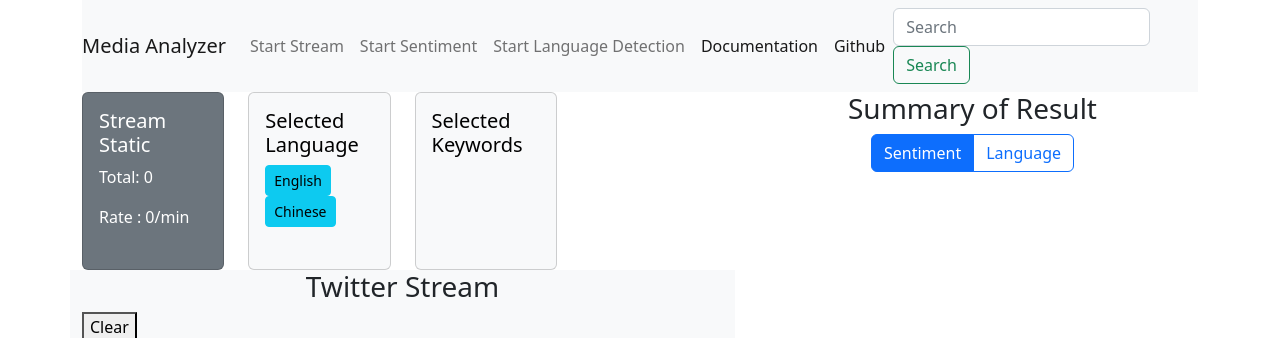
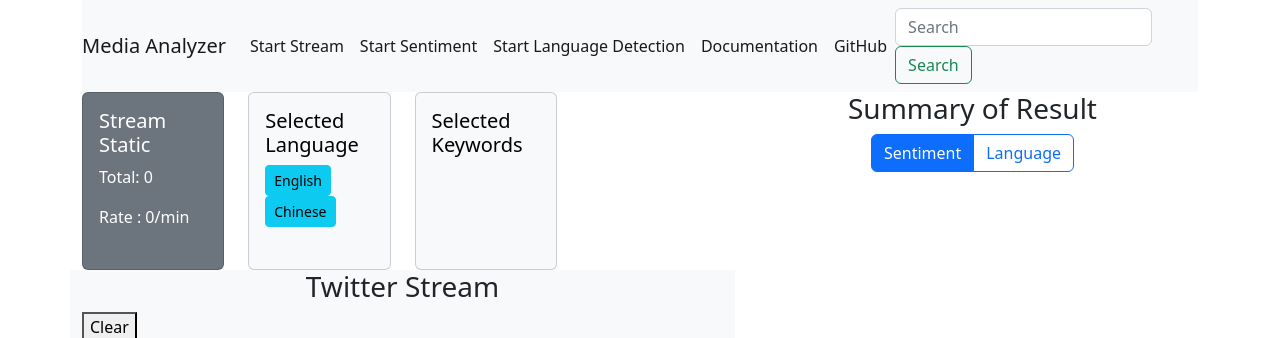
Before and after one commit to joshuam1008/media-analyzer, a Django app: page /twitter/ in a window 1280 px wide. Shown: the top 338 px of the page. Run offline with Django 4.2, Linux system fonts and the light colour scheme; some libraries are stand-ins or nearby versions.

Commit message:
Update routing (/ leads to analysis page), add link to documentation and GitHub

```diff
--- a/src/media_analyzer/media_analyzer/urls.py
+++ b/src/media_analyzer/media_analyzer/urls.py
@@ -15,8 +15,13 @@ Including another URLconf
 """
 from django.contrib import admin
 from django.urls import include, path
+from django.conf.urls.static import static
 
 urlpatterns = [
     path("twitter/", include("twitter_analyzer.urls")),
+    path("", include("twitter_analyzer.urls")),
     path("admin/", admin.site.urls),
-]
+] + static(
+    "docs/",
+    document_root="docs/media_analyzer/index.html",
+)
--- a/src/media_analyzer/twitter_analyzer/templates/twitter_analyzer/index.html
+++ b/src/media_analyzer/twitter_analyzer/templates/twitter_analyzer/index.html
@@ -7,7 +7,7 @@
   <title>Twitter Stream Analysis</title>
   <script src="https://code.jquery.com/jquery-3.3.1.slim.min.js"
     integrity="sha384-q8i/X+965DzO0rT7abK41JStQIAqVgRVzpbzo5smXKp4YfRvH+8abtTE1Pi6jizo" crossorigin="anonymous">
-  </script>
+    </script>
   <script type="text/javascript" src="https://www.gstatic.com/charts/loader.js"></script>
   <link href="https://cdn.jsdelivr.net/npm/bootstrap@5.2.2/dist/css/bootstrap.min.css" rel="stylesheet"
     integrity="sha384-Zenh87qX5JnK2Jl0vWa8Ck2rdkQ2Bzep5IDxbcnCeuOxjzrPF/et3URy9Bv1WTRi" crossorigin="anonymous">
@@ -29,19 +29,20 @@
       <div class="collapse navbar-collapse" id="navbarSupportedContent">
         <ul class="navbar-nav mr-auto">
           <li class="nav-item active">
-            <a class="nav-link" href="#">Start Stream </a>
+            <a class="nav-link active" href="#">Start Stream </a>
           </li>
           <li class="nav-item active">
-            <a class="nav-link" href="#">Start Sentiment </a>
+            <a class="nav-link active " href="#">Start Sentiment </a>
           </li>
           <li class="nav-item active">
-            <a class="nav-link" href="#">Start Language Detection </a>
+            <a class="nav-link active" href="#">Start Language Detection </a>
           </li>
           <li class="nav-item">
-            <a class="nav-link active" href="www.amazon.com" tabindex="-1" aria-disabled="true">Documentation</a>
+            <a class="nav-link active" href="docs/" tabindex="-1" aria-disabled="true">Documentation</a>
           </li>
           <li class="nav-item">
-            <a class="nav-link active" href="#" tabindex="-1" aria-disabled="true">Github</a>
+            <a class="nav-link active" href="https://github.com/joshuam1008/media-analyzer" tabindex="-1"
+              aria-disabled="true">GitHub</a>
           </li>
         </ul>
         <form class="form-inline my-2 my-lg-0">
@@ -93,9 +94,9 @@
 
 
         <div class="row">
-          <div class="col-12 bg-light style="z-index:-1">
+          <div class="col-12 bg-light style=" z-index:-1">
             <h3 class="text-center"> Twitter Stream </h3>
-            <button id = "clear-tweets">Clear</button>
+            <button id="clear-tweets">Clear</button>
             <ul class="list-group overflow-auto p-2" id="tweet_stream" style="height:80vh">
               <!-- stream here-->
             </ul>
@@ -108,10 +109,12 @@
           <div class='col-12 text-center'>
             <h3 class="text-center"> Summary of Result </h3>
             <div class="btn-group" role="group" aria-label="Basic radio toggle button group">
-              <input type="radio" class="btn-check summary" name="btnradio" value = "sentiment" id="btnradio1" autocomplete="off" checked>
+              <input type="radio" class="btn-check summary" name="btnradio" value="sentiment" id="btnradio1"
+                autocomplete="off" checked>
               <label class="btn btn-outline-primary" for="btnradio1">Sentiment</label>
 
-              <input type="radio" class="btn-check summary" name="btnradio" value = "language" id="btnradio2" autocomplete="off">
+              <input type="radio" class="btn-check summary" name="btnradio" value="language" id="btnradio2"
+                autocomplete="off">
               <label class="btn btn-outline-primary" for="btnradio2" value="language">Language</label>
 
 
@@ -124,8 +127,8 @@
         </div>
         <div class="row overflow_auto p-2" style="height:70vh">
           <div class='col-12 bg-light' style="z-index:-1">
-          <h3 class="text-center"> Filtered Stream </h3>
-          <button id = "clear-filtered">Clear</button>
+            <h3 class="text-center"> Filtered Stream </h3>
+            <button id="clear-filtered">Clear</button>
             <ul class="list-group overflow-auto p-2" id="tweet_filtered" style="height:69vh">
               <!-- filtered tweet here-->
             </ul>
@@ -146,7 +149,7 @@
 
   <script src="https://cdn.jsdelivr.net/npm/bootstrap@5.2.2/dist/js/bootstrap.bundle.min.js"
     integrity="sha384-OERcA2EqjJCMA+/3y+gxIOqMEjwtxJY7qPCqsdltbNJuaOe923+mo//f6V8Qbsw3" crossorigin="anonymous">
-  </script>
+    </script>
   {% load static%}
   <script src="{% static 'twitter_analyzer/main.js' %}"> </script>
 </body>
--- a/src/media_analyzer/twitter_analyzer/urls.py
+++ b/src/media_analyzer/twitter_analyzer/urls.py
@@ -18,6 +18,6 @@ from . import views
 
 urlpatterns = [
     #  path("toggle_modules",views.toggle_module,name="toggle_module"),
-    path("", views.index, name="twitter_anlaysis"),
+    path("", views.index, name="twitter_analysis"),
     path("fetch_result", views.send_result, name="fetch_result"),
 ]
```
